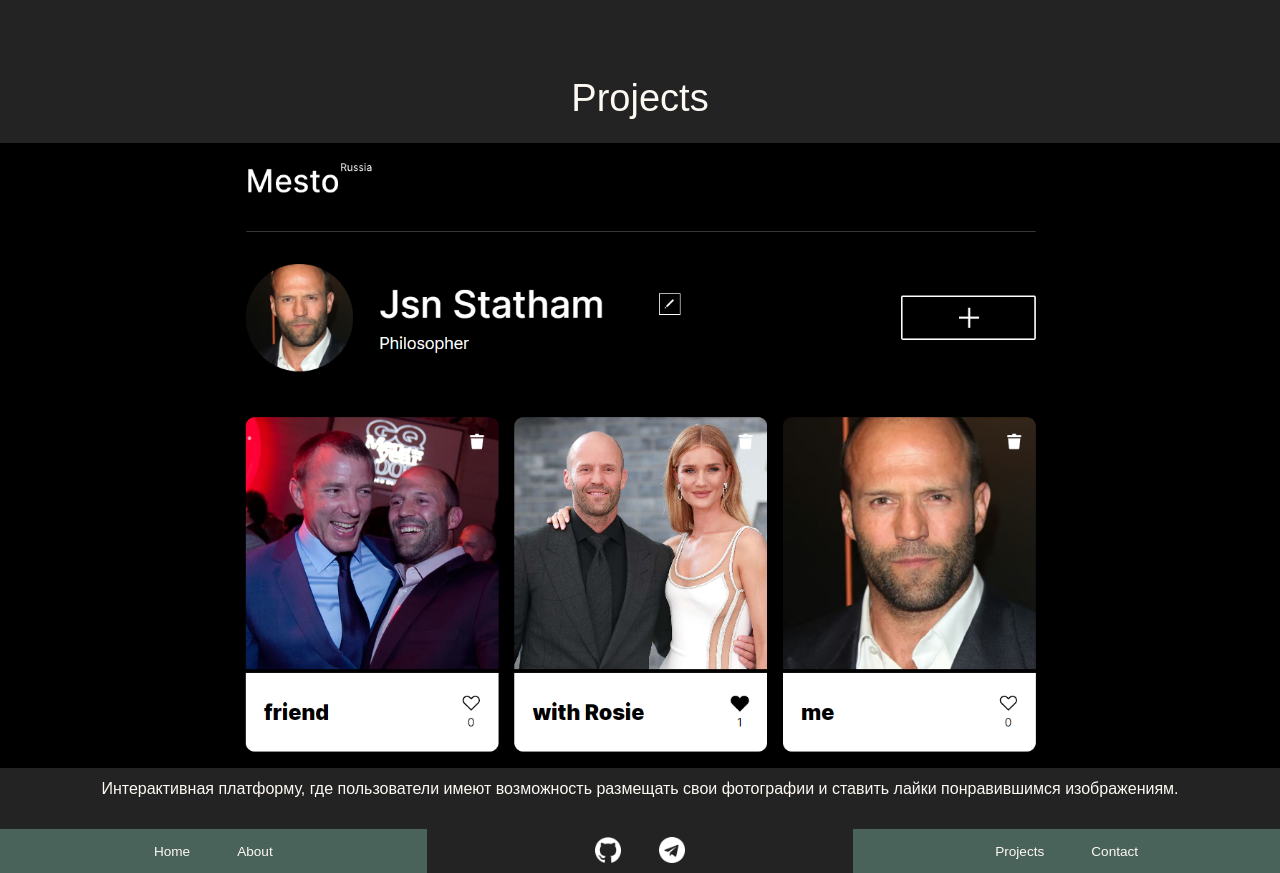
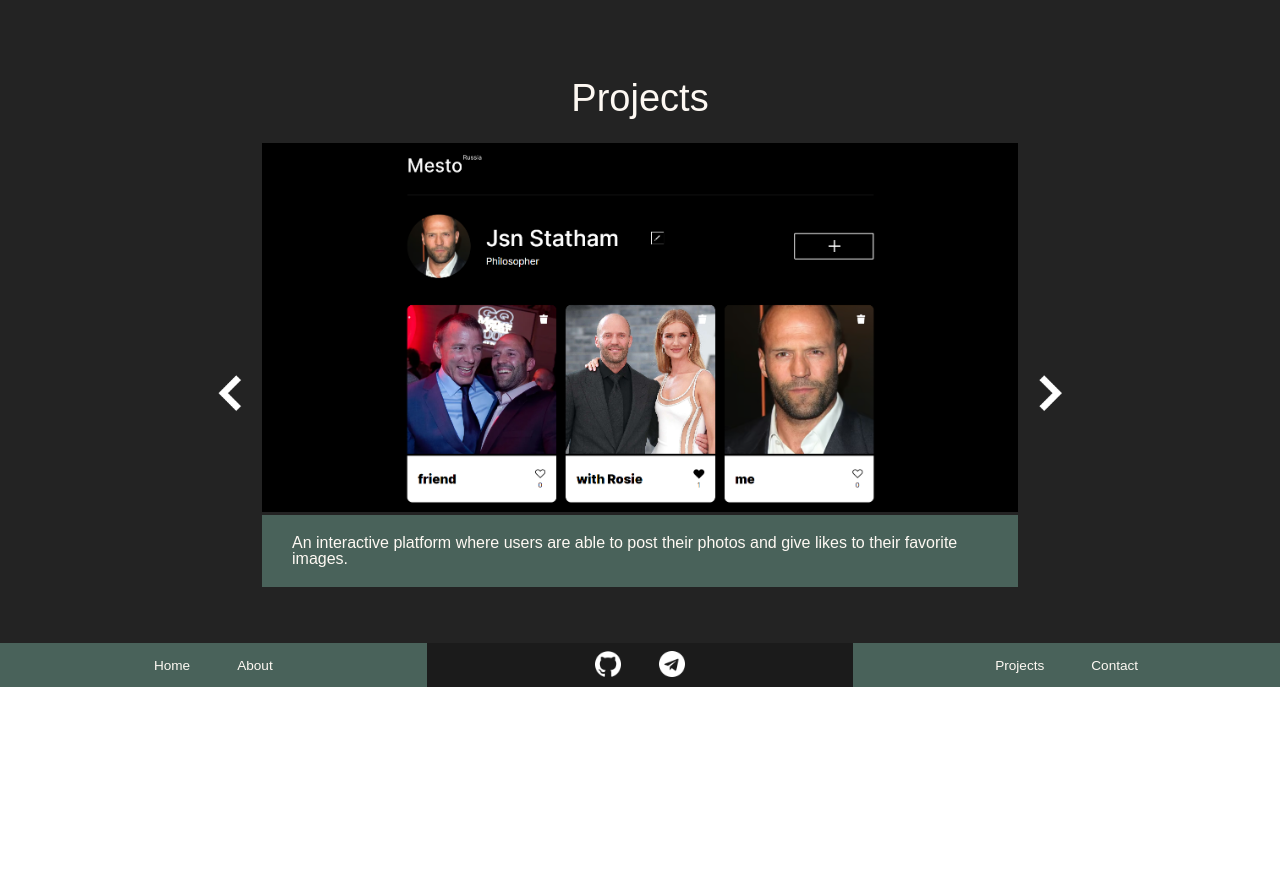
Before and after one commit to destren1/PORTFOLIO., a plain HTML site: page index.html in a window 1280 px wide. Shown: the part 1645-2518 px from the top of the page. After the commit the page ends 2332 px from the top, so only its background shows below. Drawn offline with Linux system fonts and the light colour scheme.

Commit message:
done: slider and bugs fixed

```diff
--- a/index.html
+++ b/index.html
@@ -52,30 +52,34 @@
 	</div>
 	</article>
 
-	<article class="article article-projects">
+	<article class="article-projects">
 		<h2 class="article__projects-title" id="projects">Projects</h2>
+		<div class="article-projects__wrapper">
+		<button class="button-prev article-projects__controls"></button>
 		<div class="cards-container">
 			<div class="card">
 				<a href="https://github.com/destren1/mesto-project-ff" target="_blank"><img class="card__image" src="./images/mesto.png"></a>
-				<p class="card__text">Интерактивная платформу, где пользователи имеют возможность размещать свои фотографии и ставить лайки понравившимся изображениям.</p>
+				<p class="card__text">An interactive platform where users are able to post their photos and give likes to their favorite images.</p>
 			</div>
 			<div class="card">
 				<a href="https://github.com/destren1/posmotri_v_okno" target="_blank"><img class="card__image" src="./images/posmotri-v-okno.png"></a>
-				<p class="card__text">Веб-ресурс, предоставляющий возможность индивидуального подбора видео по желаемым критериям из предложенного списка, обеспечивая персонализированный и эффективный поиск контента.</p>
+				<p class="card__text">A web resource that provides the ability to individually select videos by desired criteria from a suggested list, providing a personalized and efficient content search experience.</p>
 			</div>
 			<div class="card">
 				<a href="https://github.com/destren1/slozhno-sosredotochitsya" target="_blank"><img class="card__image" src="./images/slozhno-sosredotochitsa.png"></a>
-				<p class="card__text">Веб-страница, рассматривающая причины отсутствия концентрации и предоставляющая советы по её улучшению.</p>
+				<p class="card__text">A web page looking at the reasons for lack of concentration and providing tips on how to improve it.</p>
 			</div>
 			<div class="card">
 				<a href="https://github.com/destren1/zakrivayuschiy-teg-f" target="_blank"><img class="card__image" src="./images/zakrivaushiy-teg.png"></a>
-				<p class="card__text">Веб-страница личной рефлексии на моем пути обучения, где я делясь своим опытом, описываю пройденные этапы и извлеченные уроки, создавая пространство для самопознания и вдохновения.</p>
+				<p class="card__text">A webpage of personal reflection on my learning journey, where I share my experiences, describe milestones passed and lessons learned, creating a space for self-discovery and inspiration.</p>
 			</div>
 			<div class="card">
 				<a href="https://github.com/destren1/ono-tebe-nado?tab=readme-ov-file" target="_blank"><img class="card__image" src="./images/ono-tebe-nado.PNG"></a>
-				<p class="card__text">Лендинг об аукционе.</p>
+				<p class="card__text">Landing about the auction.</p>
 			</div>
 		</div>
+		<button class="button-next article-projects__controls"></button>
+	</div>
 	</article>
 	</main>
 
@@ -100,5 +104,6 @@
 		</div>
 	</footer>
 
+	<script src="./src/script.js"></script>
 </body>
 </html>
--- /dev/null
+++ b/src/script.js
@@ -0,0 +1,33 @@
+// переменные
+const card = document.querySelectorAll(".card");
+const controls = document.querySelectorAll(".article-projects__controls");
+let cardIndex = 0;
+
+// функция показа карточки
+const showCard = (index) => {
+	card[cardIndex].classList.remove('card__active');
+	card[index].classList.add('card__active');
+	cardIndex = index;
+}
+
+// добавляем переключение карточки по клику
+controls.forEach((buttonControl) =>{
+	buttonControl.addEventListener('click', (evt)=>{
+		if(evt.target.classList.contains('button-next')){
+			let index = cardIndex + 1;
+			if(index >= card.length){
+				index = 0;
+			}
+			showCard(index)
+		} else if(evt.target.classList.contains('button-prev')){
+			let index = cardIndex - 1;
+			if(index < 0){
+				index = card.length - 1;
+			}
+			showCard(index)
+		}
+	})
+})
+
+// выводим карточку на страницу
+showCard(cardIndex);
--- a/styles/index.css
+++ b/styles/index.css
@@ -124,26 +124,28 @@ table {
   border-spacing: 0;
 }
 
-
-:root{
-	--main-color:#49625a;
-	--secondary-color:#232323;
-	--main-font-color:#FEF9F3;
+/*переменные*/
+:root {
+  --main-color: #49625a;
+  --secondary-color: #1b1b1b;
+  --background-color: #232323;
+  --main-font-color: #fef9f3;
 }
 
-.page{
-	font-family: 'Arial' , Helvetica, sans-serif;
-	color:var(--main-font-color);
+.page {
+  font-family: "Arial", Helvetica, sans-serif;
+  color: var(--main-font-color);
 }
+
 /*Header*/
-.header{
+.header {
   inline-size: 100%;
 }
 .header__container {
   display: grid;
   grid-template-columns: repeat(3, 1fr);
   min-block-size: clamp(2.1875rem, 2rem + 0.9375vw, 3.125rem);
-	background-color:var(--secondary-color);
+  background-color: var(--secondary-color);
 }
 .header__title {
   justify-self: center;
@@ -152,11 +154,12 @@ table {
   font-weight: bold;
 }
 
-.header__navigation{
+/*Навигация*/
+.header__navigation {
   display: flex;
   justify-content: center;
   align-items: center;
-	background-color:var(--main-color);
+  background-color: var(--main-color);
 }
 
 .navigation__list {
@@ -164,153 +167,208 @@ table {
   gap: clamp(1.25rem, 0.6875rem + 2.8125vw, 4.0625rem);
 }
 
-.navigation__item{
+.navigation__item {
   cursor: pointer;
 }
-.navigation__item:hover{
-	color:#fce1c0;
+.navigation__item:hover {
+  color: #fce1c0;
   transition: color 0.3s ease;
 }
-.navigation__item:after{
-	content:'';
+.navigation__item:after {
+  content: "";
   display: block;
-	block-size:1px;
-	background-color:transparent;
+  block-size: 1px;
+  background-color: transparent;
   transition: background-color 0.3s ease;
 }
-.navigation__item:hover::after{
-	background-color:#fce1c0;
+.navigation__item:hover::after {
+  background-color: #fce1c0;
 }
 
-.link{
-	color:inherit;
+.link {
+  color: inherit;
+  font-size: clamp(0.625rem, 0.55rem + 0.375vw, 1rem);
   text-decoration: none;
-	font-size: clamp(0.625rem, 0.55rem + 0.375vw, 1rem);
 }
 
-.about-container{
+/*Приветственная секция*/
+.about-container {
+	position: relative;
   display: grid;
   justify-items: center;
-	align-items:center
-
+  align-items: center;
 }
 
-.header__image{
-	position: relative;
+.header__image {
   width: 100%;
 }
-.text-container{
+.text-container {
   position: absolute;
+	top: 50%;
+  left: 50%;
+  transform: translate(-50%, -50%);
   padding: 10px;
-	background-color:rgba(73, 98, 90, 0.55);
+  background-color: rgba(73, 98, 90, 0.55);
 }
-.text{
+.text {
   font-size: clamp(1.25rem, 0.75rem + 2.5vw, 3.75rem);
-	color:#ffc67f;
+  color: #ffc67f;
   text-align: center;
 }
 
-.main{
-	background-color:var(--secondary-color);
+/*main*/
+.main {
+  background-color: var(--background-color);
 }
-
-.article-about{
+/*Секция обо мне*/
+.article-about {
   display: grid;
   grid-template-columns: repeat(2, 1fr);
   padding-block: clamp(3.125rem, 1.875rem + 6.25vw, 9.375rem);
   padding-inline: clamp(1.5625rem, 0.625rem + 4.6875vw, 6.25rem);
 }
 
-
-@media (840px >= width){
-	.article-about{
-		display: flex;
-		flex-direction: column;
-	}
-	.article__about-header{
-		margin-block-start: 30px;
-	}
-}
-
-
-.article__square{
+.article__square {
   position: relative;
-	aspect-ratio:1;
+  aspect-ratio: 1;
   max-inline-size: 500px;
   background-color: var(--main-color);
 }
 
-.article__image{
+.article__image {
   position: absolute;
   left: clamp(0.625rem, 0.25rem + 1.875vw, 2.5rem);
   top: clamp(0.625rem, 0.25rem + 1.875vw, 2.5rem);
-	aspect-ratio:1;
+  aspect-ratio: 1;
   max-inline-size: 500px;
   inline-size: 100%;
 }
 
-.article__about-header{
-	margin-block-end: 30px;
-	text-align: center;
+.article__about-header {
+  margin-block-end: clamp(1.25rem, 1.125rem + 0.625vw, 1.875rem);
   font-size: clamp(1.25rem, 0.875rem + 1.875vw, 3.125rem);
-}
-
-.article__about-text{
-	text-align: center;
-	font-size: clamp(0.625rem, 0.5rem + 0.625vw, 1.25rem);
-	margin-inline-start: 35px;
-}
-
-.article__projects-title{
-	padding-block-end: clamp(1.25rem, 1.125rem + 0.625vw, 1.875rem);
-	text-align: center;
-	font-size: clamp(1.25rem, 0.875rem + 1.875vw, 3.125rem);
-	}
-
-.cards-container{
-	display: flex;
-	column-gap: 20px;
-	overflow-x: scroll;
-}
-
-.card{
-	cursor: pointer;
-}
-.card__image{
-	max-inline-size: clamp(20rem, 0rem + 100vw, 120rem);
-}
-.card__text{
-	padding-block-start: 10px;
-	padding-block-end: clamp(0.625rem, 0.5rem + 0.625vw, 1.25rem);
   text-align: center;
 }
 
-.footer{
-	background-color:var(--main-color);
+.article__about-text {
+  margin-inline-start: 40px;
+  text-align: center;
+  font-size: clamp(0.625rem, 0.5rem + 0.625vw, 1.25rem);
+}
+
+@media (840px >= width) {
+  .article-about {
+    display: flex;
+    flex-direction: column;
+  }
+  .article__about-header {
+    margin-block-start: 30px;
+  }
+  .article__about-text {
+    margin-inline-start: 0;
+  }
+}
+
+/*Секция с проектами*/
+.article-projects {
+  display: flex;
+  flex-direction: column;
+  align-items: center;
+}
+
+.article__projects-title {
+  padding-block-end: clamp(1.25rem, 1.125rem + 0.625vw, 1.875rem);
+  font-size: clamp(1.25rem, 0.875rem + 1.875vw, 3.125rem);
+  text-align: center;
+}
+.article-projects__wrapper {
+  display: flex;
+  gap: clamp(0.625rem, 0.5rem + 0.625vw, 1.25rem);
+}
+
+/*Переключение проектами*/
+.article-projects__controls {
+  align-self: center;
+  inline-size: clamp(0.9375rem, 0.625rem + 1.5625vw, 2.5rem);
+  block-size: clamp(1.25rem, 0.875rem + 1.875vw, 3.125rem);
+  background-size: cover;
+  background-repeat: no-repeat;
+  background-color: transparent;
+  border: none;
+  cursor: pointer;
+  transition: opacity 0.3s ease;
+}
+
+.article-projects__controls:hover {
+  opacity: 0.7;
+}
+
+.button-prev {
+  background-image: url(../images/button-slider-left.png);
+}
+.button-next {
+  background-image: url(../images/button-slider-right.png);
+}
+
+/*Проекты*/
+.cards-container {
+  position: relative;
+  overflow-x: hidden;
+  width: clamp(15rem, 4.25rem + 53.75vw, 68.75rem);
+  height: clamp(12.5rem, 6.25rem + 31.25vw, 43.75rem);
+}
+
+.card {
+  position: absolute;
+  left: 0;
+  top: 0;
+  opacity: 0;
+  cursor: pointer;
+}
+.card__active {
+  opacity: 1;
+}
+.card__image {
+  width: 100%;
+}
+.card__text {
+  display: flex;
+  justify-content: center;
+  align-items: center;
+  block-size: 40px;
+  padding-inline: clamp(0.9375rem, 0.625rem + 1.5625vw, 2.5rem);
+  padding-block: clamp(0.625rem, 0.5rem + 0.625vw, 1.25rem);
+  font-size: clamp(0.625rem, 0.5rem + 0.625vw, 1.25rem);
+  background-color: var(--main-color);
+}
+
+/*footer*/
+.footer {
+  background-color: var(--main-color);
 }
 
 .footer__container {
   display: grid;
-  grid-template-columns: repeat(3, 1fr);;
+  grid-template-columns: repeat(3, 1fr);
   min-block-size: clamp(2.1875rem, 2rem + 0.9375vw, 3.125rem);
-	background-color:var(--secondary-color);
+  background-color: var(--secondary-color);
 }
 
-.footer__navigation{
+.footer__navigation {
   display: flex;
   justify-content: center;
   align-items: center;
-	background-color:var(--main-color);
+  background-color: var(--main-color);
 }
 
-.footer__icon-container{
+.footer__icon-container {
   display: flex;
   justify-content: center;
-	align-items:center;
+  align-items: center;
   gap: clamp(1.25rem, 0.875rem + 1.875vw, 3.125rem);
 }
 
-.icon{
+.icon {
   max-block-size: clamp(1.25rem, 1.125rem + 0.625vw, 1.875rem);
   max-inline-size: clamp(1.25rem, 1.125rem + 0.625vw, 1.875rem);
   inline-size: 100%;
```
Also changed, not shown: images/button-slider-left.png (added), images/button-slider-right.png (added). Lines whose indentation alone changed are shown as unchanged.
